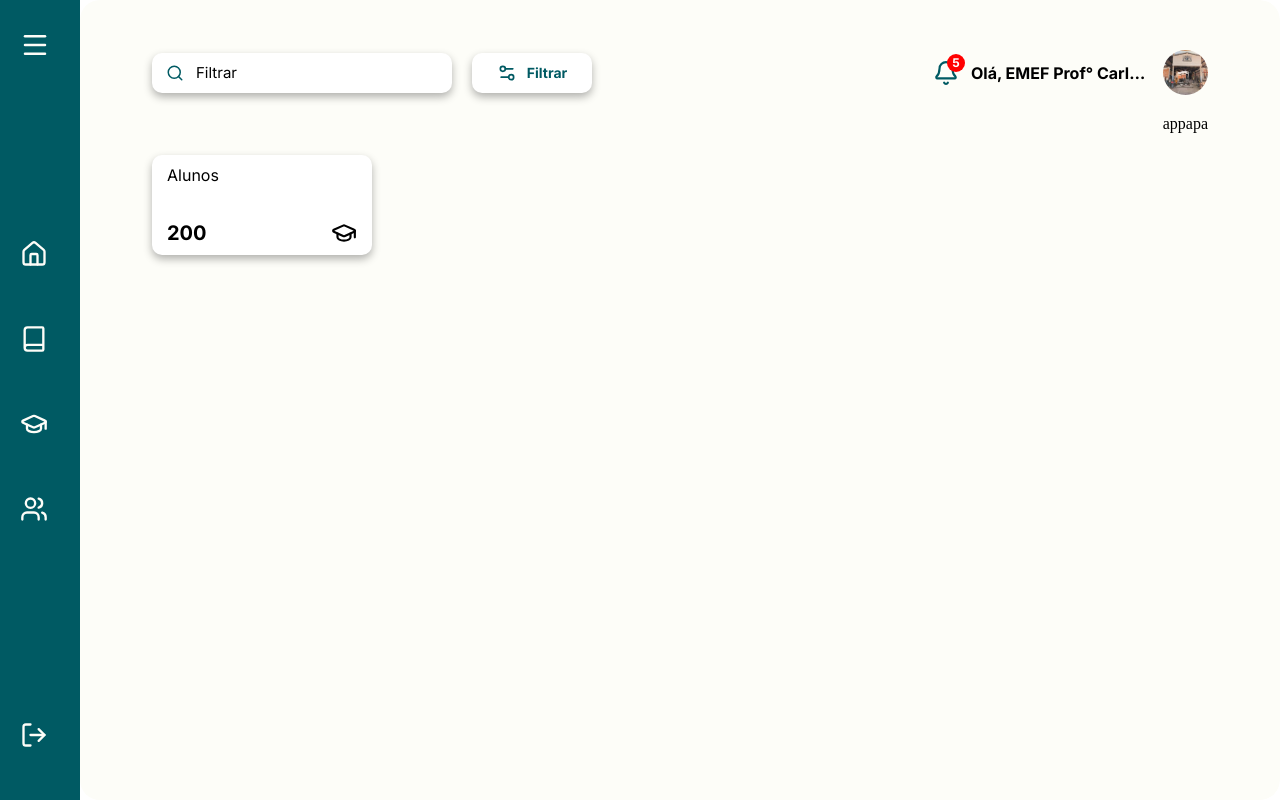
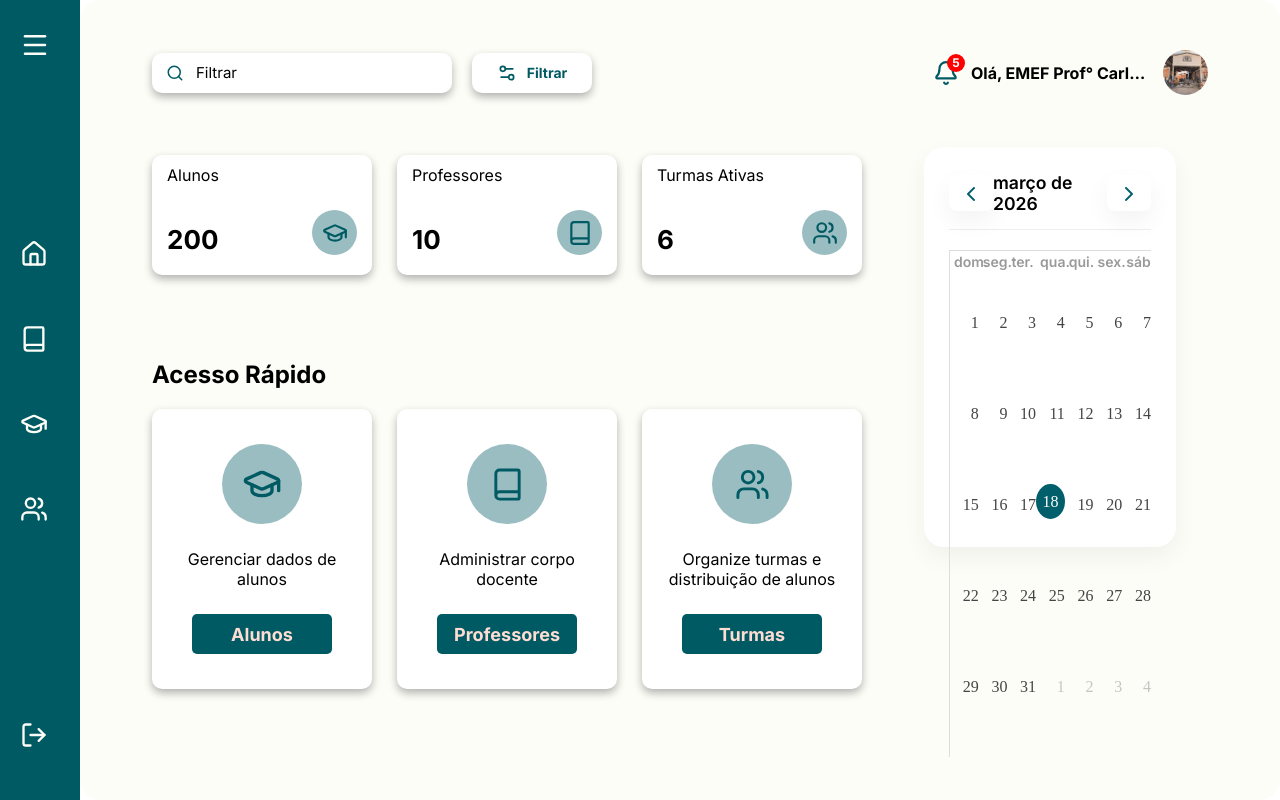
Before and after one commit to LunaSquad/Luna-web-FrontEnd, a React (Vite) app in the folder luna-front/: page /home in a window 1280 px wide. Built offline with nearby package versions, Linux system fonts and the light colour scheme; no server answers; a web font is replaced by a local one.

Commit message:
desenvolvendo a tela Home

```diff
--- a/luna-front/package.json
+++ b/luna-front/package.json
@@ -10,6 +10,9 @@
     "preview": "vite preview"
   },
   "dependencies": {
+    "@fullcalendar/daygrid": "^6.1.20",
+    "@fullcalendar/interaction": "^6.1.20",
+    "@fullcalendar/react": "^6.1.20",
     "lucide-react": "^0.577.0",
     "react": "^19.2.4",
     "react-dom": "^19.2.4",
--- a/luna-front/src/components/UserInfo.tsx
+++ b/luna-front/src/components/UserInfo.tsx
@@ -4,16 +4,21 @@ interface UserInfoProps{
     nome: string
     foto: string
     notificacoes: number
+    onButtonClick: () => void
 }
 
 export default function UserInfo({
     nome,
     foto,
-    notificacoes
+    notificacoes,
+    onButtonClick
 }: UserInfoProps){
     return(
         <div className="userInfo">
-                    <div className="bellWrapper">
+                    <div
+                    className="bellWrapper"
+                    onClick={onButtonClick}
+                    >
                         <Bell size={26} className="bellInfo"/>
 
                         {notificacoes > 0 && (
--- /dev/null
+++ b/luna-front/src/components/calendar/MeuCalendario.tsx
@@ -0,0 +1,77 @@
+import React, { useState, useEffect } from 'react';
+import FullCalendar from '@fullcalendar/react';
+import dayGridPlugin from '@fullcalendar/daygrid';
+import interactionPlugin from '@fullcalendar/interaction';
+
+// Definindo a interface para os nossos eventos
+interface EventoCalendario {
+  id: string;
+  title: string;
+  start: string; // Formato "YYYY-MM-DD"
+  backgroundColor?: string;
+  allDay?: boolean;
+}
+
+export default function MeuCalendario() {
+  // Estado para gerenciar a lista de eventos
+  const [eventos, setEventos] = useState<EventoCalendario[]>([
+    { id: '1', title: 'Feriado Exemplo', start: '2024-12-25', backgroundColor: '#ff4d4d' },
+    { id: '2', title: 'Meu Evento', start: '2024-12-10', backgroundColor: '#3788d8' }
+  ]);
+
+  useEffect(() => {
+  fetch('https://brasilapi.com.br/api/feriados/v1/2024')
+    .then(res => res.json())
+    .then(data => {
+      const feriados = data.map((f: any) => ({
+        title: `🚩 ${f.name}`,
+        start: f.date,
+        backgroundColor: '#ebfbee',
+        textColor: '#0ca678',
+        display: 'background' // Isso marca o fundo do dia!
+      }));
+      setEventos(prev => [...prev, ...feriados]);
+    });
+}, []);
+
+  // Função para adicionar evento ao clicar em uma data
+  const handleDateClick = (arg: any) => {
+    const titulo = prompt('Novo Evento:');
+    if (titulo) {
+      const novoEvento: EventoCalendario = {
+        id: String(Date.now()),
+        title: titulo,
+        start: arg.dateStr,
+        backgroundColor: '#28a745'
+      };
+      setEventos([...eventos, novoEvento]);
+    }
+  };
+
+  // Função para exibir detalhes ao clicar no evento
+  const handleEventClick = (clickInfo: any) => {
+    alert(`Evento: ${clickInfo.event.title}`);
+  };
+
+
+  return (
+    <div style={{ padding: '2rem' }}>
+        <FullCalendar
+            plugins={[dayGridPlugin, interactionPlugin]}
+            initialView="dayGridMonth"
+            locale="pt-br"
+            headerToolbar={{
+                left: 'prev',
+                center: 'title',
+                right: 'next'
+            }}
+            dayHeaderFormat={{ weekday: 'short' }} // Deixa "Dom", "Seg", etc.
+            fixedWeekCount={false} // Remove semanas vazias no final
+            height="auto"
+            events={eventos}
+            // Remove as bordas das células
+            contentHeight="auto"
+        />
+    </div>
+  );
+}
--- a/luna-front/src/components/cardsHome.tsx
+++ b/luna-front/src/components/cardsHome.tsx
@@ -1,6 +1,3 @@
-import { Link } from "react-router-dom";
-import { Book, GraduationCap, Users} from "lucide-react";
-
 interface CardHomeProps{
     icon: React.ReactNode
     title: string
--- a/luna-front/src/index.css
+++ b/luna-front/src/index.css
@@ -1,4 +1,102 @@
 @import url('https://fonts.googleapis.com/css2?family=Inter:ital,opsz,wght@0,14..32,100..900;1,14..32,100..900&family=MuseoModerno:ital,wght@0,100..900;1,100..900&display=swap');
+
+/* calendario-style.css */
+
+.fc {
+  background: white;
+  border-radius: 20px;
+  padding: 25px;
+  box-shadow: 0 10px 25px rgba(0,0,0,0.05);
+  border: none !important;
+  max-width: 400px; /* Largura parecida com a da foto */
+  max-height: 400px;
+}
+
+/* 1. Cabeçalho (Mês e Setas) */
+.fc .fc-toolbar {
+  margin-bottom: 20px !important;
+  border-bottom: 1px solid #eee;
+  padding-bottom: 15px;
+}
+
+.fc .fc-toolbar-title {
+  font-size: 1.1rem !important;
+  font-family: "Inter", sans-serif;
+  font-optical-sizing: auto;
+  font-weight: 600;
+  font-style: normal;
+  font-size: 20px;
+  color: #000000;
+}
+
+/* Estilizando os botões de seta */
+.fc .fc-button-primary {
+  background: white !important;
+  border: none;
+  color: #005f6b !important; /* Cor petróleo */
+  border-radius: 8px !important;
+  padding: 5px 10px !important;
+  box-shadow: 0 10px 25px rgba(0,0,0,0.05);
+}
+
+/* 2. Dias da Semana (Dom, Seg...) */
+.fc th {
+  border: none !important;
+  color: #999 !important;
+  font-weight: 600 !important;
+  font-size: 0.85rem;
+  padding-bottom: 15px !important;
+  font-family: "Inter", sans-serif;
+  font-optical-sizing: auto;
+  font-weight: 600;
+  font-style: normal;
+  font-size: 14px;
+}
+
+/* 3. Grade de Dias (Números) */
+.fc td {
+  border: none;
+}
+
+.fc .fc-daygrid-day-number {
+  color: #444;
+  font-weight: 400;
+  float: none !important;
+  border: none;
+  display: block;
+  text-align: center;
+  padding: 12px 0 !important;
+  text-decoration: none !important;
+}
+
+.fc-daygrid-day-frame {
+  min-height: 100px;
+  /* padding: 8px; */
+}
+
+/* 4. Destaque para o dia atual ou selecionado */
+.fc .fc-day-today {
+  background: none !important;
+}
+
+.fc .fc-day-today .fc-daygrid-day-number {
+  background: #005f6b; /* Cor da imagem */
+  color: white !important;
+  border-radius: 50%;
+  width: 35px;
+  height: 35px;
+  margin: 0 auto;
+  display: flex;
+  align-items: center;
+  justify-content: center;
+}
+
+/* 5. Eventos (As caixinhas) */
+.fc-daygrid-event {
+  border-radius: 4px !important;
+  font-size: 0.7rem !important;
+  border: none !important;
+}
 
 *{
   margin: 0;
@@ -1150,6 +1248,7 @@
   position: relative;
   display: flex;
   align-items: center;
+  cursor: pointer;
 }
 
 .bellInfo{
@@ -1204,9 +1303,14 @@
   flex: 3;
   display: flex;
   flex-direction: column;
+  gap: 85px;
+  margin-top: 20px;
+}
+
+.cardsPrincipais{
+  flex: 3;
+  display: flex;
   gap: 25px;
-  margin-top: 20px;
-
 }
 
 .cardHome{
@@ -1217,9 +1321,14 @@
   justify-content: space-between;
   background-color: #ffffff;
   width: 220px;
-  height: 100px;
+  height: 120px;
   border-radius: 10px;
   box-shadow: 0px 4px 8px rgba(0, 0, 0, 0.3);
+  transition: all 0.3s ease-in-out;
+}
+
+.cardHome:hover{
+  transform: translateY(-8px);
 }
 
 .titleCardHome{
@@ -1233,16 +1342,93 @@
   display: flex;
   justify-content: space-between;
   align-items: flex-end;
+  margin-bottom: 10px;
 }
 
 .qtdCard{
   font-family: "Inter", sans-serif;
-  font-size: 20px;
+  font-size: 26px;
   font-weight: 700;
   font-style: normal;
 }
 
 .iconCard{
-  height: 25px;
-  /* width: 40px; */
+  display: flex;
+  align-items: center;
+  justify-content: center;
+  height: 45px;
+  width: 45px;
+  background-color: rgba(0, 90, 99,0.4);
+  color: #005A63;
+  border-radius: 50%;
 }
+
+.atalhosPrincipais{
+  display: flex;
+  flex-direction: column;
+  font-family: "Inter", sans-serif;
+  font-size: 16px;
+  font-weight: 700;
+  font-style: normal;
+  gap: 20px;
+}
+
+.cardsAtalhos{
+  flex: 3;
+  display: flex;
+  gap: 25px;
+}
+
+.cardAtl{
+  display: flex;
+  /* justify-content: center; */
+  padding: 35px 0px;
+  align-items: center;
+  text-align: center;
+  flex-direction: column;
+  font-family: "Inter", sans-serif;
+  font-size: 16px;
+  font-weight: 400;
+  font-style: normal;
+  background-color: #ffffff;
+  width: 220px;
+  height: 280px;
+  border-radius: 10px;
+  box-shadow: 0px 4px 8px rgba(0, 0, 0, 0.3);
+  transition: all 0.3s ease-in-out;
+}
+
+.cardAtl:hover{
+  transform: translateY(-8px);
+}
+
+.iconName{
+  display: flex;
+  justify-content: center;
+  align-items: center;
+  height: 80px;
+  width: 80px;
+  border-radius: 50%;
+  background-color: rgba(0, 90, 99,0.4);
+  color: #005A63;
+}
+
+.titleAtalhos{
+  margin-top: 25px;
+  width: 180px;
+}
+
+.btnAtalhos{
+  margin-top: 25px;
+  width: 140px;
+  height: 40px;
+  border: none;
+  border-radius: 5px;
+  background-color: #005A63;
+  font-family: "Inter", sans-serif;
+  font-size: 18px;
+  font-weight: 700;
+  font-style: normal;
+  color: #FFDDD2;
+  cursor: pointer;
+}
--- a/luna-front/src/pages/Home.tsx
+++ b/luna-front/src/pages/Home.tsx
@@ -1,25 +1,34 @@
 import { useState } from "react"
-import {GraduationCap, House} from "lucide-react"
+import {GraduationCap, House, Book, Users} from "lucide-react"
+import { useNavigate } from 'react-router-dom';
 import InfoHeader from "../components/InfoHeader"
 import LayoutBase from "../components/layout/LayoutBase"
 import NavbarHome from "../components/NavbarHome"
 import foto from "../assets/escola.jpg"
 import CardHome from "../components/cardsHome"
+import Button from "../components/button"
+import MeuCalendario from "../components/calendar/MeuCalendario";
 
 function Home() {
+  const navigate = useNavigate();
+
+  // Função tipada para lidar com a rota
+  const goTo = (path: string): void => {
+    navigate(path);
+  };
   return (
     <LayoutBase>
 
       {/* NAVBAR */}
       <NavbarHome
-        searchValue=""
         onSearchChange={() => {}}
         buttonLabel="Filtrar"
-        onButtonClick={() => {}}
+        onButtonClickc={() => {}}
 
         nome="EMEF Prof° Carlos Alberto Vigneron"
         foto={foto}
-        notificacoes={5} // 👈 TESTE AQUI
+        notificacoes={5}
+        onButtonClick={() => {}}
       >
 
       </NavbarHome>
@@ -30,15 +39,60 @@ function Home() {
         {/* CONTEÚDO LADO DIREITO */}
 
         <div className="homeMain">
-            <CardHome
-              icon={<GraduationCap size={26}/>}
-              title="Alunos"
-              count = {200}
-            />
+            <div className="cardsPrincipais">
+                <CardHome
+                  icon={<GraduationCap size={26}/>}
+                  title="Alunos"
+                  count = {200}
+                />
+
+                <CardHome
+                  icon={<Book size={26}/>}
+                  title="Professores"
+                  count = {10}
+                />
+
+                <CardHome
+                  icon={<Users size={26}/>}
+                  title="Turmas Ativas"
+                  count = {6}
+                />
+            </div>
+
+            <div className="atalhosPrincipais">
+                <h2>Acesso Rápido</h2>
+                <div className="cardsAtalhos">
+                    <div className="cardAtl">
+                      <div className="iconName">
+                        <GraduationCap size={40} />
+                      </div>
+                      <p className="titleAtalhos">Gerenciar dados de alunos</p>
+                      <Button className="btnAtalhos" onClick={() => goTo('/alunos')}>Alunos</Button>
+                    </div>
+
+                    <div className="cardAtl">
+                      <div className="iconName">
+                        <Book size={35} />
+                      </div>
+                      <p className="titleAtalhos">Administrar corpo docente</p>
+                      <Button className="btnAtalhos" onClick={() => goTo('/professores')}>Professores</Button>
+                    </div>
+
+                    <div className="cardAtl">
+                      <div className="iconName">
+                        <Users size={35} />
+                      </div>
+                      <p className="titleAtalhos">Organize turmas e distribuição de alunos</p>
+                      <Button className="btnAtalhos" onClick={() => goTo('/turmas')}>Turmas</Button>
+                    </div>
+                </div>
+            </div>
         </div>
 
         <div className="homeSide">
-            appapa
+            <div className="calendario">
+                <MeuCalendario />
+            </div>
         </div>
 
       </div>
```
Also changed, not shown: luna-front/src/components/NavbarHome.tsx (+8 -7 lines), 1 other file (tests, documents, lock files or other folders).
